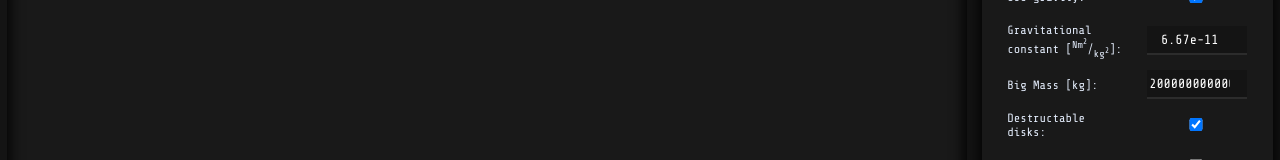
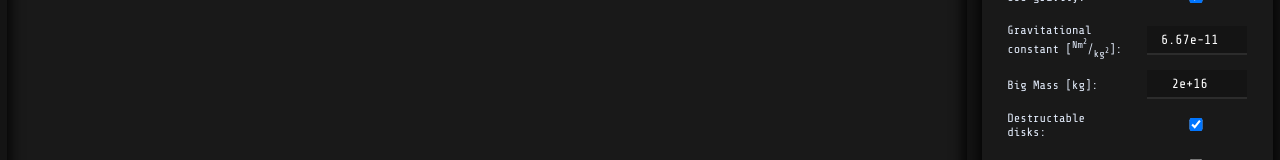
Before and after one commit to Robert-Kurczak/disk-simulation, a React (Create React App) app: page / in a window 1280 px wide. Both pictures are taken after a click on the checkbox 1196 px from the left and 205 px from the top of the page. Shown: the part 209-369 px from the top of the page. Built offline with nearby package versions, Linux system fonts and the light colour scheme.

Commit message:
drag field visualization

```diff
--- a/src/components/MainCanvas/Simulation/Fields.ts
+++ b/src/components/MainCanvas/Simulation/Fields.ts
@@ -33,8 +33,8 @@ export class GravityField{
 		);
 
 		let acceleration: Vector2 = new Vector2(
-			((this.gConstant * this.mass) / (distanceVal**2 + 0.01)**1.5) * distanceVer.x,
-			((this.gConstant * this.mass) / (distanceVal**2 + 0.01)**1.5) * distanceVer.y
+			(this.gConstant * this.mass) / (distanceVal**2 + 0.01) * distanceVer.x,
+			(this.gConstant * this.mass) / (distanceVal**2 + 0.01) * distanceVer.y
 		);
 
 		return acceleration;
@@ -42,19 +42,21 @@ export class GravityField{
 }
 
 export class DragField{
-	public viscosity: number;
+	public normalViscosity: number;
+	public maxViscosity: number;
 	public viscositySlope: number;
-	public fieldCenter: Vector2;
+	public highVpositionX: number;
 
-	constructor(viscosity: number, viscositySlope: number, fieldCenter: Vector2){
-		this.viscosity = viscosity;
+	constructor(normalViscosity: number, maxViscosity: number, viscositySlope: number, highVpositionX: number){
+		this.normalViscosity = normalViscosity;
+		this.maxViscosity = maxViscosity;
 		this.viscositySlope = viscositySlope;
-		this.fieldCenter = fieldCenter;
+		this.highVpositionX = highVpositionX;
 	}
 
-	private viscosityFromPosition(position: Vector2){
-		let r: number = ((this.fieldCenter.x - position.x)**2 + (this.fieldCenter.y - position.y)**2)**0.5;
-		return this.viscosity + this.viscositySlope * r;
+	public viscosityFromPosition(position: Vector2){
+		const quadricResult: number = -this.viscositySlope * (position.x - this.highVpositionX)**2 + this.maxViscosity;
+		return Math.max(this.normalViscosity, quadricResult);
 	}
 
 	public getAcceleration(disk: Disk){
--- a/src/components/MainCanvas/Simulation/SimulationCanvas.ts
+++ b/src/components/MainCanvas/Simulation/SimulationCanvas.ts
@@ -11,8 +11,11 @@ class SimulationCanvas{
 	private canvasNode: HTMLCanvasElement;
 	private canvasCTX: CanvasRenderingContext2D;
 
-	private fieldCanvasNode: HTMLCanvasElement;
-	private fieldCanvasCTX: CanvasRenderingContext2D;
+	private gravityCanvasNode: HTMLCanvasElement;
+	private gravityCanvasCTX: CanvasRenderingContext2D;
+
+	private dragCanvasNode: HTMLCanvasElement;
+	private dragCanvasCTX: CanvasRenderingContext2D;
 
 	private simulationInterval: ReturnType<typeof setInterval> | null = null;
 
@@ -30,6 +33,7 @@ class SimulationCanvas{
 	private dragFields: Array<DragField> = [];
 
 	private useDrag: boolean = false;
+	private visualizeDrag: boolean = false;
 	//------
 
 	constructor(width: number, height: number, wrapperID: string, canvasClass: string){
@@ -60,28 +64,34 @@ class SimulationCanvas{
 		this.canvasWrapper.appendChild(this.canvasNode);
 		//------
 
-		//---Constructing field canvas---
-		this.fieldCanvasNode = this.canvasNode.cloneNode() as HTMLCanvasElement;
-		this.fieldCanvasCTX = this.fieldCanvasNode.getContext("2d") as CanvasRenderingContext2D;
+		//---Constructing gravity canvas---
+		this.gravityCanvasNode = this.canvasNode.cloneNode() as HTMLCanvasElement;
+		this.gravityCanvasCTX = this.gravityCanvasNode.getContext("2d") as CanvasRenderingContext2D;
 
-		this.canvasWrapper.appendChild(this.fieldCanvasNode);
+		this.canvasWrapper.insertBefore(this.gravityCanvasNode, this.canvasNode);
+		//------
 
-		this.canvasWrapper.insertBefore(this.fieldCanvasNode, this.canvasNode);
+		//---Constructing drag canvas---
+		this.dragCanvasNode = this.canvasNode.cloneNode() as HTMLCanvasElement;
+		this.dragCanvasCTX = this.dragCanvasNode.getContext("2d") as CanvasRenderingContext2D;
+
+		this.canvasWrapper.insertBefore(this.dragCanvasNode, this.canvasNode);
 		//------
 
 		this.gravityFields.push(
 			new GravityField(
 				6.67e-11,
 				new Vector2(this.width / 2, this.height / 2),
-				2e18
+				2e16
 			)
 		);
 
 		this.dragFields.push(
 			new DragField(
-				8.9e-2,
-				1e-4,
-				new Vector2(this.width / 2, this.height / 2)
+				0.1,
+				0.3,
+				1e-5,
+				3 * this.width / 4
 			)
 		);
 	}
@@ -93,21 +103,30 @@ class SimulationCanvas{
 	public setUseGravity(value: boolean){this.useGravity = value}
 	public setVisualizeGravity(value: boolean){this.visualizeGravity = value}
 
-	public setViscosity(value: number){this.dragFields[0].viscosity = value}
+	public setNormalViscosity(value: number){this.dragFields[0].normalViscosity = value}
+	public setMaxViscosity(value: number){this.dragFields[0].maxViscosity = value}
 	public setViscositySlope(value: number){this.dragFields[0].viscositySlope = value}
+	public setHighVpositionX(value: number){this.dragFields[0].highVpositionX = value}
 	public setUseDrag(value: boolean){this.useDrag = value}
+	public setVisualizeDrag(value: boolean){this.visualizeDrag = value}
 	//------
 
 	//---Getters---
+	public getWidth(){return this.width}
+	public getHeight(){return this.height}
+
 	public getDestructableDisks(){return this.destructableDisks}
 	public getGconstant(){return this.gravityFields[0].gConstant}
 	public getBigMass(){return this.gravityFields[0].mass}
 	public getUseGravity(){return this.useGravity}
 	public getVisualizeGravity(){return this.visualizeGravity}
 
-	public getViscosity(){return this.dragFields[0].viscosity}
+	public getNormalViscosity(){return this.dragFields[0].normalViscosity}
+	public getMaxViscosity(){return this.dragFields[0].maxViscosity}
 	public getViscositySlope(){return this.dragFields[0].viscositySlope}
+	public getHighVpositionX(){return this.dragFields[0].highVpositionX}
 	public getUseDrag(){return this.useDrag}
+	public getVisualizeDrag(){return this.visualizeDrag}
 	//---
 
 	//---Private methods---
@@ -147,38 +166,6 @@ class SimulationCanvas{
 			this.canvasCTX.fill();
 		}
 	}
-
-	public printGravityFieldImg(){
-		const fieldImg: ImageData = this.fieldCanvasCTX.createImageData(this.width, this.height);
-
-		for(let field of this.gravityFields){
-			for(let y = 0; y < this.height; y++){
-				for(let x = 0 ; x < this.width; x++){
-					const potential: number = field.gConstant * field.mass / (field.getDistance(new Vector2(x, y)) + 0.01);
-
-					//TODO scale based on max radius
-					const scaledPotential = potential / 3000;
-
-					const index: number = (y * this.width + x) * 4;
-
-					//R
-					fieldImg.data[index + 0] = scaledPotential;
-					//G
-					fieldImg.data[index + 1] = 0;
-					//B
-					fieldImg.data[index + 2] = 0;
-					//A
-					fieldImg.data[index + 3] = scaledPotential;
-				}
-			}
-		}
-
-		this.fieldCanvasCTX.putImageData(fieldImg, 0, 0);
-	}
-
-	public clearGravityFieldImg(){
-		this.fieldCanvasCTX.clearRect(0, 0, this.width, this.height);
-	}
 	//------
 
 	//---Public methods---
@@ -193,23 +180,22 @@ class SimulationCanvas{
 			this.canvasCTX.clearRect(0, 0, this.width, this.height);
 			this.drawDisks(diskArray);
 
-			this.canvasCTX.beginPath();
-			this.canvasCTX.arc(
-				this.gravityFields[0].fieldCenter.x,
-				this.gravityFields[0].fieldCenter.y,
-				5,
-				0,
-				2 * Math.PI
-			);
-			this.canvasCTX.fillStyle = "#ff0044";
-			this.canvasCTX.fill();
+			// this.canvasCTX.beginPath();
+			// this.canvasCTX.arc(
+			// 	this.gravityFields[0].fieldCenter.x,
+			// 	this.gravityFields[0].fieldCenter.y,
+			// 	5,
+			// 	0,
+			// 	2 * Math.PI
+			// );
+			// this.canvasCTX.fillStyle = "#ff0044";
+			// this.canvasCTX.fill();
 
 			for(let i = diskArray.length - 1; i >= 0; i--){
 				const disk = diskArray[i];
 
 				//Removing disk that are too close to big mass
 				if(this.destructableDisks && this.useGravity){
-					console.log("dest")
 					if(this.gravityFields[0].getDistance(disk.position) <= 15){
 						diskArray.splice(i, 1);
 						continue;
@@ -219,16 +205,19 @@ class SimulationCanvas{
 				let acceleration: Vector2 = new Vector2(0, 0);
 
 				if(this.useGravity){
-					const gravityAcceleration = this.gravityFields[0].getAcceleration(disk);
-					acceleration.x += gravityAcceleration.x;
-					acceleration.y += gravityAcceleration.y;
+					for(let field of this.gravityFields){
+						const gravityAcceleration = field.getAcceleration(disk);
+						acceleration.x += gravityAcceleration.x;
+						acceleration.y += gravityAcceleration.y;
+					}
 				}
 
 				if(this.useDrag){
-					const dragAcceleration = this.dragFields[0].getAcceleration(disk);
-
-					acceleration.x += dragAcceleration.x;
-					acceleration.y += dragAcceleration.y;
+					for(let field of this.dragFields){
+						const dragAcceleration = field.getAcceleration(disk);
+						acceleration.x += dragAcceleration.x;
+						acceleration.y += dragAcceleration.y;
+					}
 				}
 
 				disk.velocity.x += acceleration.x * this.deltaT;
@@ -278,19 +267,70 @@ class SimulationCanvas{
 		}, this.deltaT * 1000);
 	}
 
-	// public toggleGravityField(){
-	// 	if(this.visualizeGravity){
-	// 		this.fieldCanvasCTX.clearRect(0, 0, this.width, this.height);
-	// 	}
-	// 	else{
-	// 		this.printGravityFieldImg();
-	// 	}
+	//-Gravity field-
+	public printGravityFieldImg(){
+		const fieldImg: ImageData = this.gravityCanvasCTX.createImageData(this.width, this.height);
 
-	// 	this.visualizeGravity = !this.visualizeGravity;
-	// }
-	//------
+		for(let field of this.gravityFields){
+			for(let y = 0; y < this.height; y++){
+				for(let x = 0 ; x < this.width; x++){
+					const potential: number = field.gConstant * field.mass / (field.getDistance(new Vector2(x, y)) + 0.01);
 
+					//TODO scale based on max radius
+					const scaledPotential = potential / 100;
 
+					const index: number = (y * this.width + x) * 4;
+
+					//R
+					fieldImg.data[index + 0] += scaledPotential;
+					//G
+					fieldImg.data[index + 1] = 0;
+					//B
+					fieldImg.data[index + 2] = 0;
+					//A
+					fieldImg.data[index + 3] = 150;
+				}
+			}
+		}
+
+		this.gravityCanvasCTX.putImageData(fieldImg, 0, 0);
+	}
+
+	public clearGravityFieldImg(){
+		this.gravityCanvasCTX.clearRect(0, 0, this.width, this.height);
+	}
+	//--
+
+	//-Drag field-
+	public printDragFieldImg(){
+		const fieldImg: ImageData = this.dragCanvasCTX.createImageData(this.width, this.height);
+
+		for(let field of this.dragFields){
+			for(let y = 0; y < this.height; y++){
+				for(let x = 0 ; x < this.width; x++){
+					const index: number = (y * this.width + x) * 4;
+
+					const normalizedViscosity: number = field.viscosityFromPosition(new Vector2(x, y)) * 255 / field.maxViscosity;
+
+					//R
+					fieldImg.data[index + 0] = 0;
+					//G
+					fieldImg.data[index + 1] = 0;
+					//B
+					fieldImg.data[index + 2] += normalizedViscosity;
+					//A
+					fieldImg.data[index + 3] = 150;
+				}
+			}
+		}
+
+		this.dragCanvasCTX.putImageData(fieldImg, 0, 0);
+	}
+
+	public clearDragFieldImg(){
+		this.dragCanvasCTX.clearRect(0, 0, this.width, this.height);
+	}
+	//--
 }
 
 export default SimulationCanvas;
--- a/src/components/SettingsPanel/sections/DragSettings.tsx
+++ b/src/components/SettingsPanel/sections/DragSettings.tsx
@@ -1,44 +1,99 @@
 import React from "react";
 
 interface Props{
-	defaultViscosity: number;
-	updateViscHandler: React.FormEventHandler<HTMLInputElement>;
+	canvasWidth: number;
+
+	defaultNormalViscosity: number;
+	updateNormalViscHandler: React.FormEventHandler<HTMLInputElement>;
+
+	defaultMaxViscosity: number;
+	updateMaxViscHandler: React.FormEventHandler<HTMLInputElement>;
 
 	defaultViscositySlope: number;
 	updateViscSlopeHandler: React.FormEventHandler<HTMLInputElement>;
+
+	defaultHighVpositionX: number;
+	updateHighVpositionXHandler: React.FormEventHandler<HTMLInputElement>;
+
+	defaultVisualizeDrag: boolean;
+	updateVisualizeDragHandler: React.FormEventHandler<HTMLInputElement>;
 }
 
 function DragSettings(props: Props){
 	const {
-		defaultViscosity,
-		updateViscHandler,
+		canvasWidth,
+
+		defaultNormalViscosity,
+		updateNormalViscHandler,
+
+		defaultMaxViscosity,
+		updateMaxViscHandler,
 
 		defaultViscositySlope,
-		updateViscSlopeHandler
+		updateViscSlopeHandler,
+
+		defaultHighVpositionX,
+		updateHighVpositionXHandler,
+
+		defaultVisualizeDrag,
+		updateVisualizeDragHandler
 	} = props;
 
 
 	return(
 		<React.Fragment>
 			<div className="settings-section">
-				<p>Viscosity [Pa⋅s]:</p>
+				<p>Normal viscosity [Pa⋅s]:</p>
 				<input
 					type="number"
-					step={0.0001}
+					step={0.01}
 
-					defaultValue={defaultViscosity}
-					onChange={updateViscHandler}
+					defaultValue={defaultNormalViscosity}
+					onChange={updateNormalViscHandler}
 				/>
 			</div>
 
 			<div className="settings-section">
-				<p>Viscosity change slope:</p>
+				<p>Max viscosity [Pa⋅s]:</p>
 				<input
 					type="number"
-					step={0.0001}
+					step={0.01}
+
+					defaultValue={defaultMaxViscosity}
+					onChange={updateMaxViscHandler}
+				/>
+			</div>
+
+			<div className="settings-section">
+				<p>Viscosity slope:</p>
+				<input
+					type="number"
+					step={0.001}
 
 					defaultValue={defaultViscositySlope}
 					onChange={updateViscSlopeHandler}
+				/>
+			</div>
+
+			<div className="settings-section">
+				<p>High viscosity position</p>
+				<input
+					type="range"
+					min={0}
+					max={canvasWidth}
+					step={1}
+
+					defaultValue={defaultHighVpositionX}
+					onChange={updateHighVpositionXHandler}
+				/>
+			</div>
+
+			<div className="settings-section">
+				<p>Visualize field:</p>
+				<input
+					type="checkbox"
+					defaultChecked={defaultVisualizeDrag}
+					onClick={updateVisualizeDragHandler}
 				/>
 			</div>
 		</React.Fragment>
--- a/src/components/SettingsPanel/sections/GravitySettings.tsx
+++ b/src/components/SettingsPanel/sections/GravitySettings.tsx
@@ -35,7 +35,7 @@ function GravitySettings(props: Props){
 				<p>Gravitational constant [<sup>Nm<sup>2</sup></sup>&frasl;<sub>kg<sup>2</sup></sub>]:</p>
 				<input
 					type="number"
-					defaultValue={defaultGconstant}
+					defaultValue={defaultGconstant.toExponential()}
 					step={1e-13}
 					onChange={updateGconstantHandler}
 				/>
@@ -45,7 +45,7 @@ function GravitySettings(props: Props){
 				<p>Big Mass [kg]:</p>
 				<input
 					type="number"
-					defaultValue={defaultBigMass}
+					defaultValue={defaultBigMass.toExponential()}
 					step={1e+18}
 					min={0}
 					onChange={updateBigMassHandler}
```
Also changed, not shown: src/components/SettingsPanel/SettingsPanel.tsx (+44 -4 lines).
